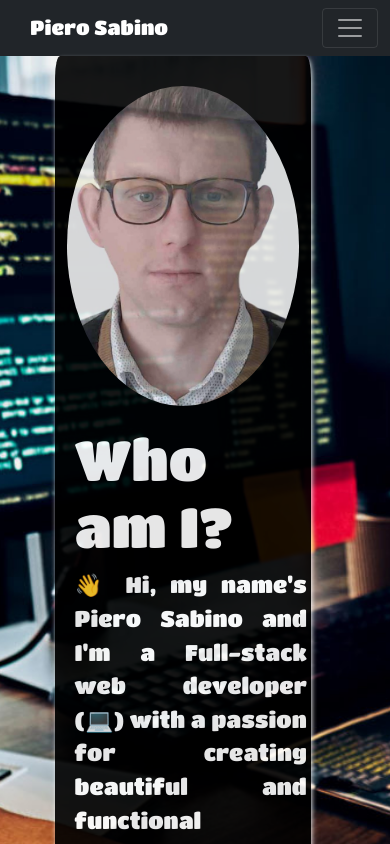
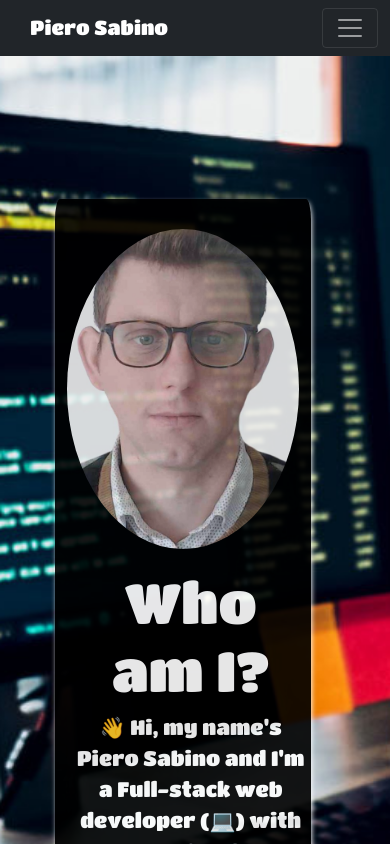
Before and after one commit to pierre1590/Portfolio-Piero, a React (Create React App) app: page / in a window 390 px wide. Shown: the top 844 px of the page. Built offline with nearby package versions, Linux system fonts and the light colour scheme.

Commit message:
Update project

```diff
--- a/src/css/styles.css
+++ b/src/css/styles.css
@@ -30,32 +30,34 @@
     font-family:'Titan One', cursive;
     font-size: 2.4em;
     color: #fff;
-    text-align: justify;
+    text-align: center;
 }
 
 
 @media screen and (max-width: 300px) {
     .main-container {
-        height: auto;
+        height: 150vh;
     }
     .profile{
         top: 10%;
         opacity: 1;
+
     }
     .description{
         font-size: 1.3em;
     }
 }
 
-@media screen and (max-width: 700px) {
+@media screen and (max-width: 900px) {
     .main-container {
-        height: auto;
+        height: 170vh;
     }
     .profile{
         top: 10%;
-       opacity: 0.9;
+        opacity: 0.9;
+
     }
     .description{
-        font-size: 1.4em;
+        font-size: 1.3em;
     }
 }
```
